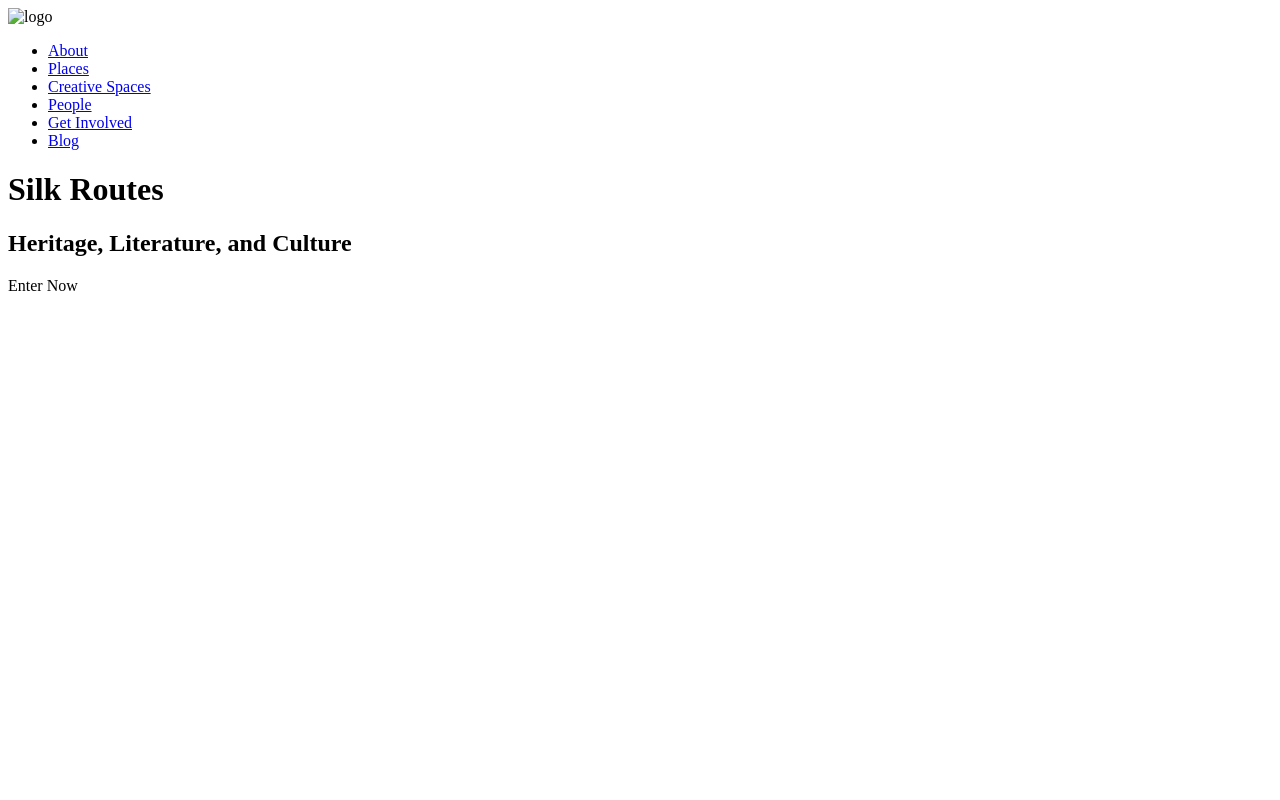
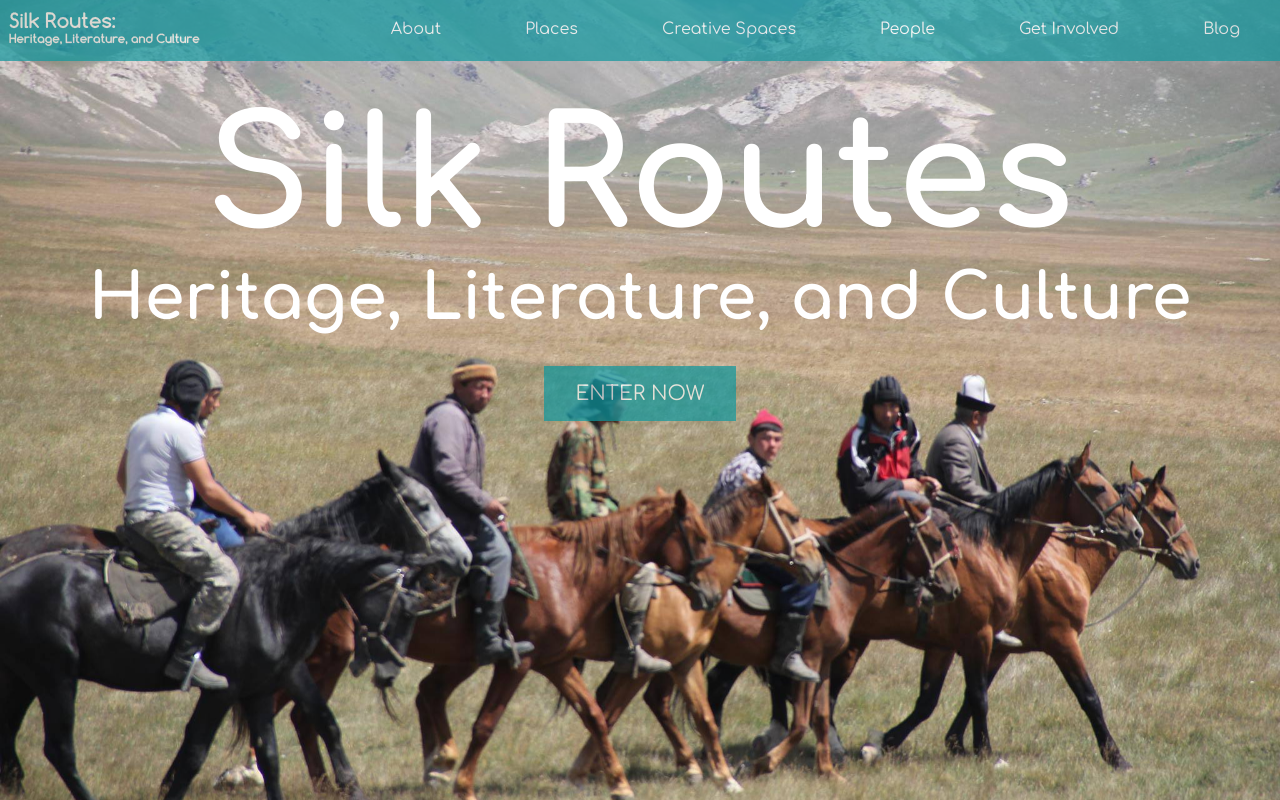
Before and after one commit to samanthaknissen/silk-routes, a website: page app/index.html in a window 1280 px wide. Drawn offline with nearby package versions, Linux system fonts and the light colour scheme; files that its build step writes are made by us from their sources.

Commit message:
Homepage in progress

```diff
--- a/app/index.html
+++ b/app/index.html
@@ -15,7 +15,7 @@
         <!-- build:css styles/main.css -->
         <link rel="stylesheet" href="styles/main.css">
         <!-- endbuild -->
-
+        <link href='http://fonts.googleapis.com/css?family=Comfortaa:400,300,700' rel='stylesheet' type='text/css'>
         <!-- build:js scripts/vendor/modernizr.js -->
         <script src="bower_components/modernizr/modernizr.js"></script>
         <!-- endbuild -->
@@ -39,7 +39,7 @@
           <h1>Silk Routes</h1>
           <h2>Heritage, Literature, and Culture</h2>
         </div>
-        <p class="button">Enter Now</p>
+        <p class="button"><a href="#">Enter Now</a></p>
         <footer class="main-footer">
 
         </footer>
--- a/app/styles/_globals.scss
+++ b/app/styles/_globals.scss
@@ -0,0 +1,14 @@
+html {
+  box-sizing: border-box;
+}
+*, *:before, *:after {
+  box-sizing: inherit;
+}
+
+body {
+  margin: 0;
+}
+
+h1, h2, h3 {
+  font-family: 'Comfortaa', cursive;
+}
--- a/app/styles/_header.scss
+++ b/app/styles/_header.scss
@@ -0,0 +1,24 @@
+.header {
+  background-color: $blue;
+  opacity: 0.7;
+  filter: alpha(opacity=40);
+}
+
+.main-nav {
+  list-style-type: none;
+  margin: 0;
+  padding: 1.25em 0 0 0;
+  float: right;
+  a {
+    color: $white;
+    padding: 2.5em;
+    text-decoration: none;
+  }
+  a:hover {
+    color: $brown;
+  }
+  li {
+    display: inline;
+    font-family: 'Comfortaa', cursive;
+  }
+}
--- a/app/styles/_home-page.scss
+++ b/app/styles/_home-page.scss
@@ -0,0 +1,45 @@
+html {
+  background: url(../images/horses.jpg) no-repeat center center fixed;
+  -webkit-background-size: cover;
+  -moz-background-size: cover;
+  -o-background-size: cover;
+  background-size: cover;
+}
+
+.welcome {
+  h1 {
+    text-align: center;
+    color: $white;
+    font-size: 9.5rem;
+    margin: 2rem 0 0;
+  }
+  h2 {
+    text-align: center;
+    color: $white;
+    font-size: 4rem;
+    margin: 0 0 0.5em 0;
+  }
+}
+
+.button {
+  text-align: center;
+  font-family: 'Comfortaa', cursive;
+  font-size: 1.25rem;
+  text-transform: uppercase;
+  background-color: $blue;
+  padding: 1rem;
+  width: 15%;
+  position: fixed;
+  left: 50%;
+  margin: 0 0 0 -7.5%;
+  opacity: 0.7;
+  filter: alpha(opacity=40);
+  text-weight: 200;
+  a {
+    color: $white;
+    text-decoration: none;
+  }
+  a:hover {
+    color: $brown;
+  }
+}
--- a/app/styles/_variables.scss
+++ b/app/styles/_variables.scss
@@ -0,0 +1,4 @@
+// colors
+$blue: #0f989f;
+$brown: #965a4f;
+$white: #ffffff;
```
Also changed, not shown: app/images/horses.jpg (added), app/images/logo.png (added).
